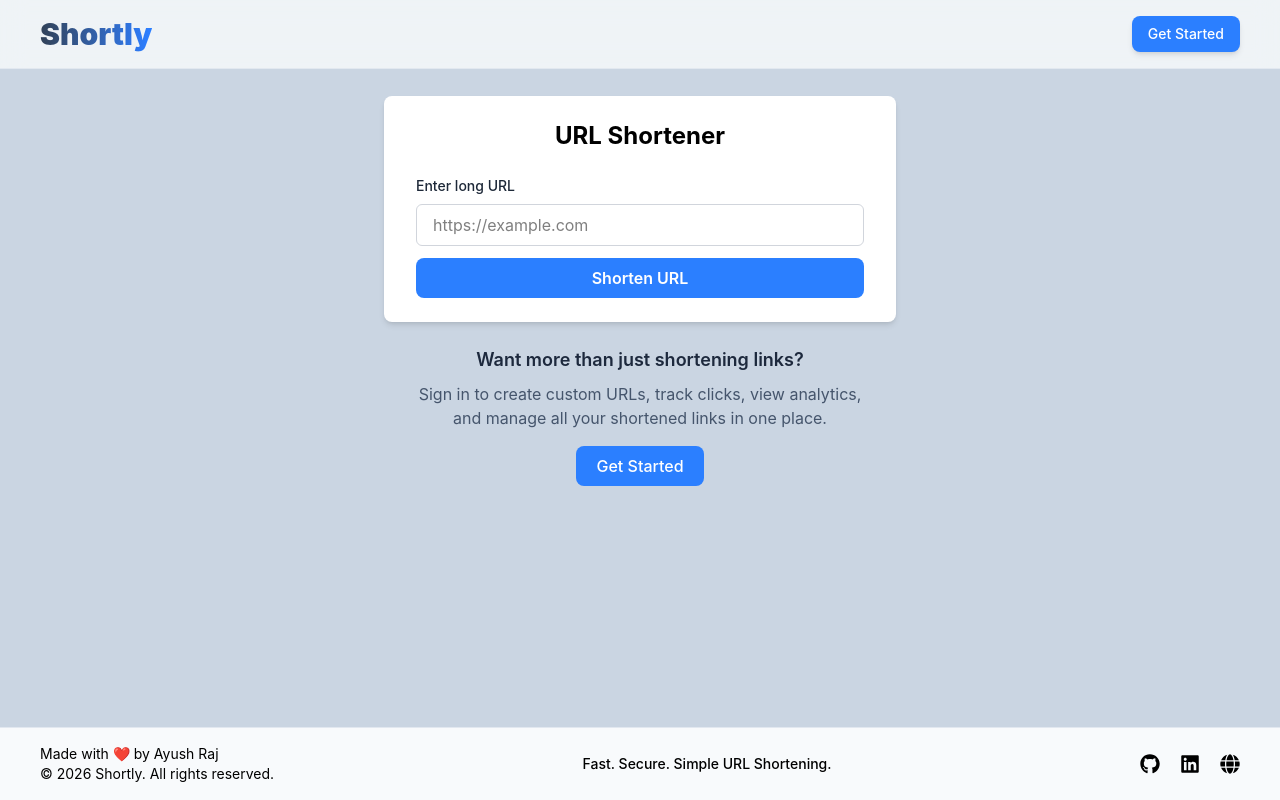
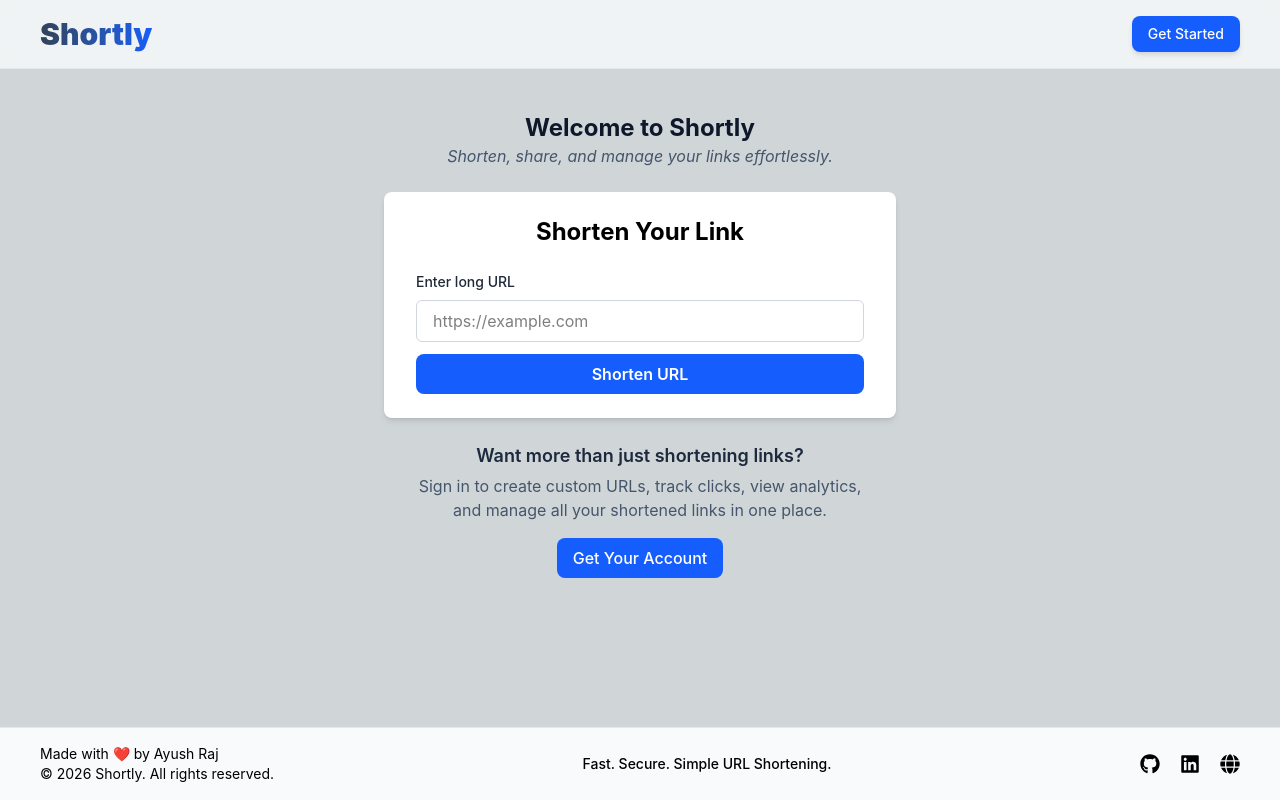
Before and after one commit to ayushraj78088/shortly, a React (Vite) app in the folder frontend/: page / in a window 1280 px wide. Built offline with nearby package versions, Linux system fonts and the light colour scheme; no server answers.

Commit message:
Improve hover effects and loading indicators across components

```diff
--- a/frontend/src/components/Footer.jsx
+++ b/frontend/src/components/Footer.jsx
@@ -24,7 +24,7 @@
             target="_blank"
             rel="noopener noreferrer"
             aria-label="GitHub"
-            className="transition-colors duration-200 hover:text-primary"
+            className="transition-all duration-300 hover:text-blue-700 hover:-translate-y-1"
           >
             <FaGithub />
           </a>
@@ -34,7 +34,7 @@
             target="_blank"
             rel="noopener noreferrer"
             aria-label="LinkedIn"
-            className="transition-colors duration-200 hover:text-primary"
+            className="transition-all duration-300 hover:text-blue-700 hover:-translate-y-1"
           >
             <FaLinkedin />
           </a>
@@ -44,7 +44,7 @@
             target="_blank"
             rel="noopener noreferrer"
             aria-label="Portfolio"
-            className="transition-colors duration-200 hover:text-primary"
+            className="transition-all duration-300 hover:text-blue-700 hover:-translate-y-1"
           >
             <FaGlobe />
           </a>
--- a/frontend/src/components/GuestRoute.jsx
+++ b/frontend/src/components/GuestRoute.jsx
@@ -1,11 +1,18 @@
 import { Navigate } from "react-router";
 import useUserStore from "../store/useUserStore";
+import { Loader } from "lucide-react";
 
 const GuestRoute = ({ children }) => {
   const isAuthenticated = useUserStore((state) => state.isAuthenticated);
   const isCheckingAuth = useUserStore((state) => state.isCheckingAuth);
 
-  if (isCheckingAuth) return <div>Loading...</div>;
+  if (isCheckingAuth) {
+    return (
+      <div className="flex justify-center items-center min-h-screen gap-3">
+        <Loader className="text-blue-500 size-10 animate-spin" />
+      </div>
+    );
+  }
 
   if (isAuthenticated) return <Navigate to="/dashboard" replace />;
 
--- a/frontend/src/components/LoginForm.jsx
+++ b/frontend/src/components/LoginForm.jsx
@@ -77,7 +77,7 @@
 
         <button
           type="submit"
-          className="w-full bg-blue-500 hover:bg-blue-600 disabled:bg-blue-400 disabled:cursor-not-allowed text-white font-semibold py-2 px-4 rounded-lg transition-all duration-300 flex items-center justify-center gap-2 cursor-pointer"
+          className="w-full bg-blue-600 hover:bg-blue-700 disabled:bg-blue-400 disabled:cursor-not-allowed text-white font-semibold py-2 px-4 rounded-lg transition-all duration-300 flex items-center justify-center gap-2 cursor-pointer"
           disabled={loading}
         >
           {loading ? (
--- a/frontend/src/components/Navbar.jsx
+++ b/frontend/src/components/Navbar.jsx
@@ -23,7 +23,7 @@
         {/* Logo */}
         <div>
           <Link
-            className="text-3xl font-black bg-linear-to-r from-slate-700 to-blue-500 bg-clip-text text-transparent"
+            className="text-3xl font-black bg-linear-to-r from-slate-700 to-blue-600 bg-clip-text text-transparent"
             to={"/"}
           >
             Shortly
@@ -34,14 +34,14 @@
         <div className="flex items-center gap-3">
           {isAuthenticated ? (
             <button
-              className="rounded-lg bg-blue-500 hover:bg-blue-600 text-white px-4 py-2 text-sm font-medium shadow-md transition-colors cursor-pointer"
+              className="rounded-lg bg-blue-600 hover:bg-blue-700 text-white px-4 py-2 text-sm font-medium shadow-md transition-colors cursor-pointer"
               onClick={handleLogout}
             >
               Logout
             </button>
           ) : (
             <Link
-              className="rounded-lg bg-blue-500 hover:bg-blue-600 text-white px-4 py-2 text-sm font-medium shadow-md transition-colors cursor-pointer"
+              className="rounded-lg bg-blue-600 hover:bg-blue-700 text-white px-4 py-2 text-sm font-medium shadow-md transition-colors cursor-pointer"
               to={"/auth"}
             >
               Get Started
--- a/frontend/src/components/ProtectedRoute.jsx
+++ b/frontend/src/components/ProtectedRoute.jsx
@@ -1,11 +1,18 @@
 import { Navigate } from "react-router";
 import useUserStore from "../store/useUserStore";
+import { Loader } from "lucide-react";
 
 const ProtectedRoute = ({ children }) => {
   const isAuthenticated = useUserStore((state) => state.isAuthenticated);
   const isCheckingAuth = useUserStore((state) => state.isCheckingAuth);
 
-  if (isCheckingAuth) return <div>Loading...</div>;
+  if (isCheckingAuth) {
+    return (
+      <div className="flex justify-center items-center min-h-screen gap-3">
+        <Loader className="text-blue-500 size-10 animate-spin" />
+      </div>
+    );
+  }
 
   if (!isAuthenticated) return <Navigate to="/auth" replace />;
 
--- a/frontend/src/components/RegisterForm.jsx
+++ b/frontend/src/components/RegisterForm.jsx
@@ -95,7 +95,7 @@
 
         <button
           type="submit"
-          className="w-full bg-blue-500 hover:bg-blue-600 disabled:bg-blue-400 disabled:cursor-not-allowed text-white font-semibold py-2 px-4 rounded-lg transition-all duration-300 flex items-center justify-center gap-2 cursor-pointer"
+          className="w-full bg-blue-600 hover:bg-blue-700 disabled:bg-blue-400 disabled:cursor-not-allowed text-white font-semibold py-2 px-4 rounded-lg transition-all duration-300 flex items-center justify-center gap-2 cursor-pointer"
           disabled={loading}
         >
           {loading ? (
--- a/frontend/src/components/UrlForm.jsx
+++ b/frontend/src/components/UrlForm.jsx
@@ -53,7 +53,7 @@
 
   return (
     <div className="bg-white px-8 py-6 rounded-lg shadow-md w-full max-w-lg">
-      <h1 className="text-2xl font-bold text-center mb-6">URL Shortener</h1>
+      <h1 className="text-2xl font-bold text-center mb-6">Shorten Your Link</h1>
 
       <form className="space-y-3" onSubmit={handleShorten}>
         <div className="flex flex-col gap-2">
@@ -94,7 +94,7 @@
 
         <button
           type="submit"
-          className="w-full bg-blue-500 hover:bg-blue-600 disabled:bg-blue-400 disabled:cursor-not-allowed text-white font-semibold py-2 px-4 rounded-lg transition-all duration-300 flex items-center justify-center gap-2 cursor-pointer"
+          className="w-full bg-blue-600 hover:bg-blue-700 disabled:bg-blue-400 disabled:cursor-not-allowed text-white font-semibold py-2 px-4 rounded-lg transition-all duration-300 flex items-center justify-center gap-2 cursor-pointer"
           disabled={loading}
         >
           {loading ? (
--- a/frontend/src/layouts/RootLayout.jsx
+++ b/frontend/src/layouts/RootLayout.jsx
@@ -14,11 +14,12 @@
     checkAuth();
   }, [checkAuth]);
 
+
   return (
     <div className="min-h-screen flex flex-col">
       <Navbar />
 
-      <div className="flex-1 bg-slate-300">
+      <div className="flex-1 bg-mist-300">
         <Outlet />
       </div>
 
--- a/frontend/src/pages/AnalyticsPage.jsx
+++ b/frontend/src/pages/AnalyticsPage.jsx
@@ -30,7 +30,7 @@
 
   if (isLoading) {
     return (
-      <div className="flex justify-center items-center min-h-screen gap-3">
+      <div className="flex justify-center items-center h-160 gap-3">
         <Loader className="text-blue-500 size-10 animate-spin" />
         <p className="text-xl font-semibold">Fetching your URLs...</p>
       </div>
--- a/frontend/src/pages/AuthPage.jsx
+++ b/frontend/src/pages/AuthPage.jsx
@@ -6,7 +6,7 @@
   const [loginForm, setLoginForm] = useState(true);
 
   return (
-    <div className="bg-gray-300 pt-24 flex flex-col justify-center items-center text-black">
+    <div className="bg-gray-300 pt-40 flex flex-col justify-center items-center text-black">
       {loginForm ? (
         <LoginForm state={setLoginForm} />
       ) : (
--- a/frontend/src/pages/HomePage.jsx
+++ b/frontend/src/pages/HomePage.jsx
@@ -10,24 +10,30 @@
   }
 
   return (
-    <div className="flex flex-col pt-24 items-center text-black">
+    <div className="flex flex-col pt-24 gap-6 items-center text-black">
+      <div className="mt-4 flex flex-col items-center">
+        <h1 className="text-2xl font-bold text-slate-900">Welcome to Shortly</h1>
+
+        <p className="text-slate-600 italic">Shorten, share, and manage your links effortlessly.</p>
+      </div>
+
       <UrlForm />
 
-      <div className="mt-6 text-center max-w-md pb-10">
+      <div className="text-center max-w-md pb-10">
         <h3 className="text-lg font-semibold text-slate-800">
           Want more than just shortening links?
         </h3>
 
-        <p className="mt-2 text-slate-600">
+        <p className="mt-1 text-slate-600">
           Sign in to create custom URLs, track clicks, view analytics, and
           manage all your shortened links in one place.
         </p>
 
         <Link
           to="/auth"
-          className="inline-block mt-4 bg-blue-500 hover:bg-blue-600 text-white px-5 py-2 rounded-lg font-medium transition-all duration-300"
+          className="inline-block mt-4 bg-blue-600 hover:bg-blue-700 text-white px-4 py-2 rounded-lg font-medium transition-all duration-300"
         >
-          Get Started
+          Get Your Account
         </Link>
       </div>
     </div>
```
